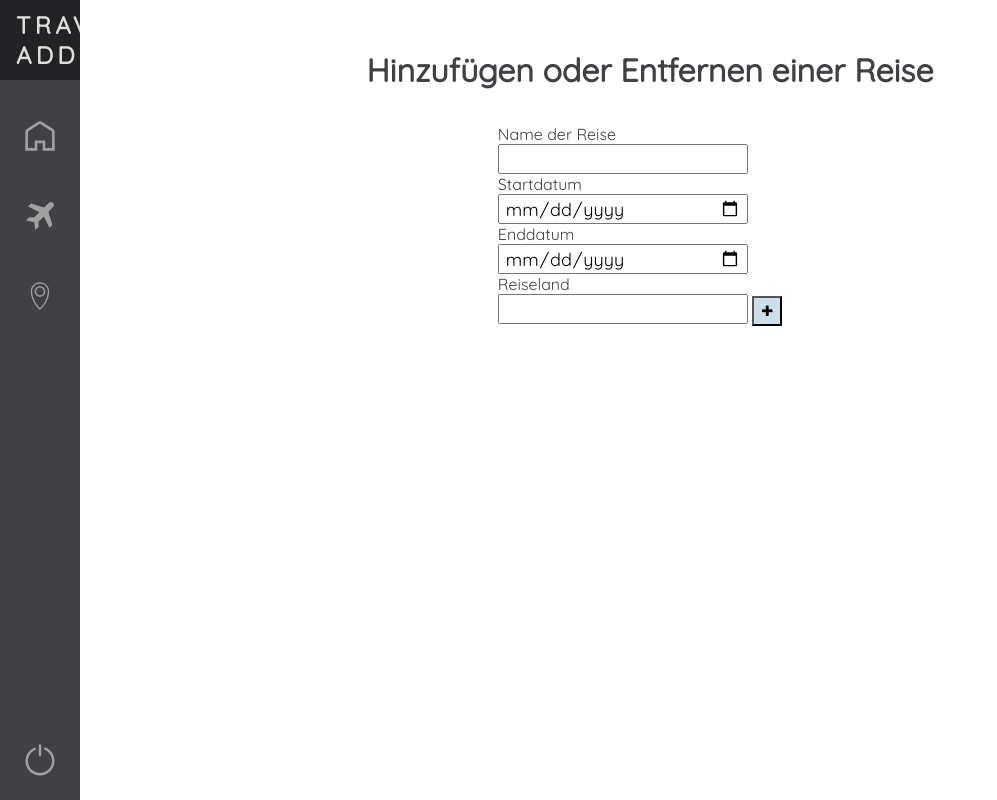
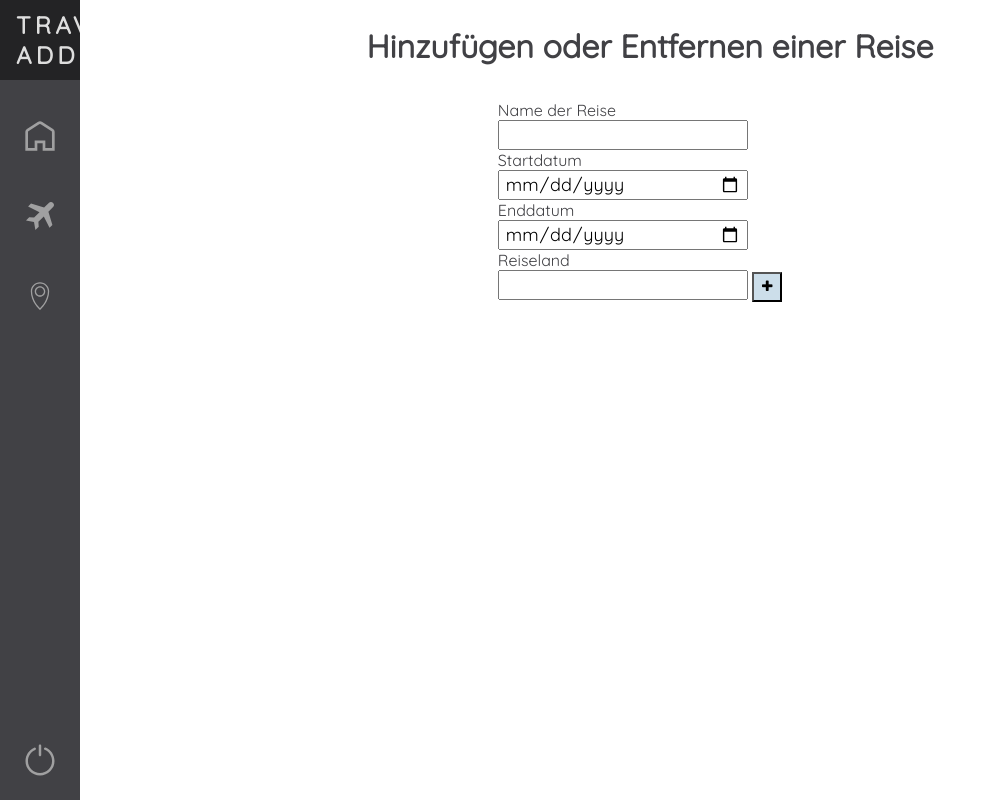
Before and after one commit to krlkt/Travel-Addict, a website: page html/reise.html in a window 1280 px wide. Shown: the whole page, without its empty margins (0-997 px from the left). Drawn offline with Linux system fonts and the light colour scheme.

Commit message:
reise header margin top

```diff
--- a/css/reise.css
+++ b/css/reise.css
@@ -12,7 +12,7 @@
 }
 
 h1{
-    margin-top: 50px;
+    margin-top: 2%;
     margin-left: 20px;
     margin-left: 20px;
 }
@@ -50,19 +50,20 @@ form button{
     color: black;
     cursor: pointer;
     outline: none;
+    position: relative;
 }
 
 .container{
-    margin-top:0%;
     width: 90%;
 }
 
 .container ul
 {
     width: 100%;
+    margin-top:-1%;
     display: flex;
     padding: 3rem;
-    overflow-y: scroll;
+    overflow-x: scroll;
 }
 
 .container ul::-webkit-scrollbar {
@@ -82,7 +83,7 @@ form button{
 
 #card{
     width: 350px;
-    height: 400px;
+    height: 380px;
     min-width: 250px;
     line-height: 40px;
     padding: 2rem;
```
